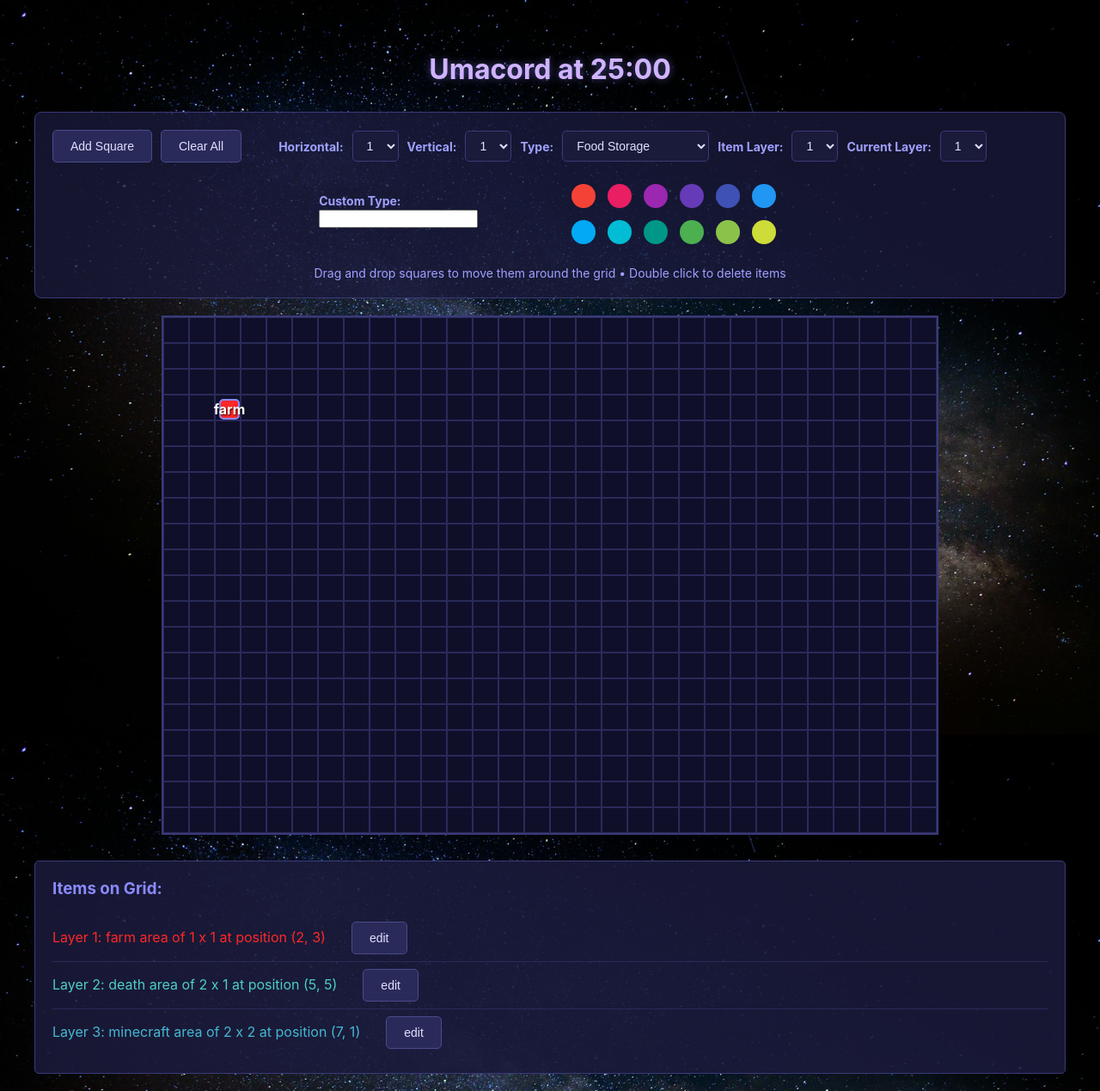
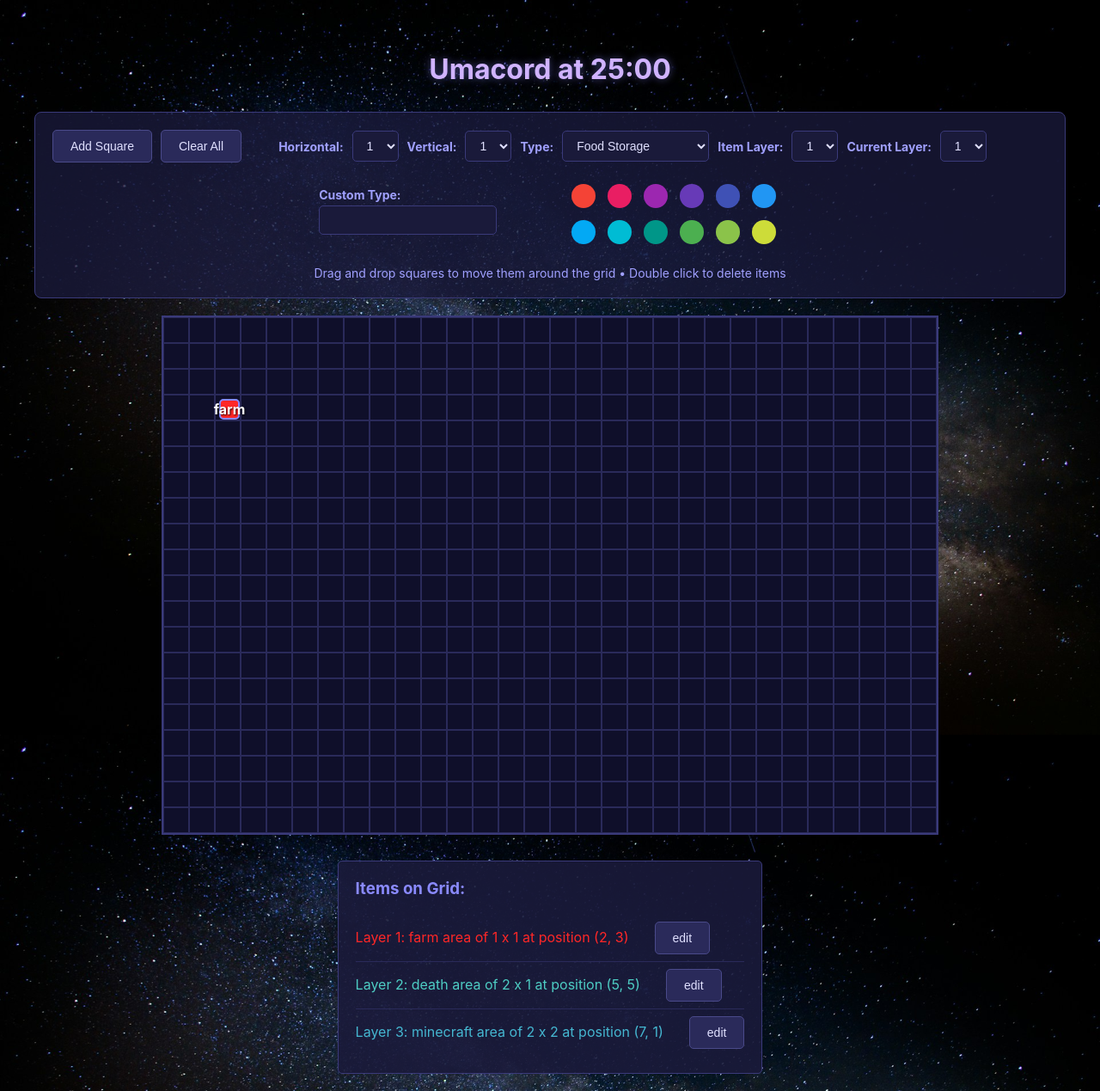
Before and after one commit to umacord-at-2500/umacord-habitat-designer, a React app: page / in a window 1280 px wide. Shown: the whole page at 86% size. Built offline with nearby package versions, Linux system fonts and the light colour scheme; the HTML template or start-up script is replaced by a standard one.

Commit message:
stylized search bar and bottom panel

```diff
--- a/src/App.css
+++ b/src/App.css
@@ -108,6 +108,9 @@ button:hover {
   padding: 20px;
   border-radius: 5px;
   border: 1px solid #3a3a7a;
+  width: fit-content;
+  margin-left: auto;
+  margin-right: auto;
 }
 
 .items-list h3 {
@@ -145,3 +148,13 @@ label {
   font-size: 14px;
   font-weight: bold;
 }
+
+input {
+  margin-top: 3px;
+  padding: 8px 12px;
+  border: 1px solid #3a3a7a;
+  border-radius: 5px;
+  background: #1a1a3a;
+  color: #e0e0ff;
+  font-size: 14px;
+}
```
